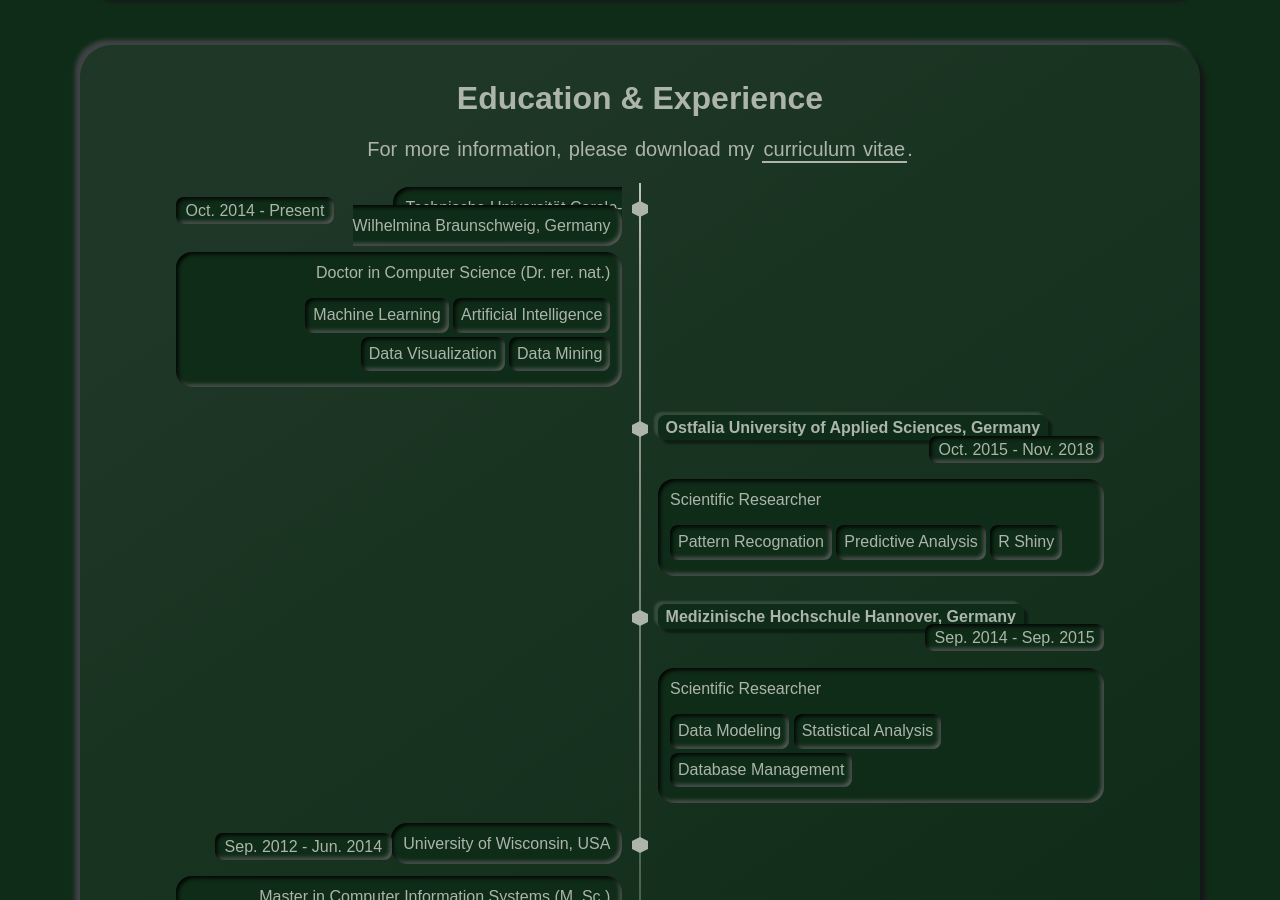
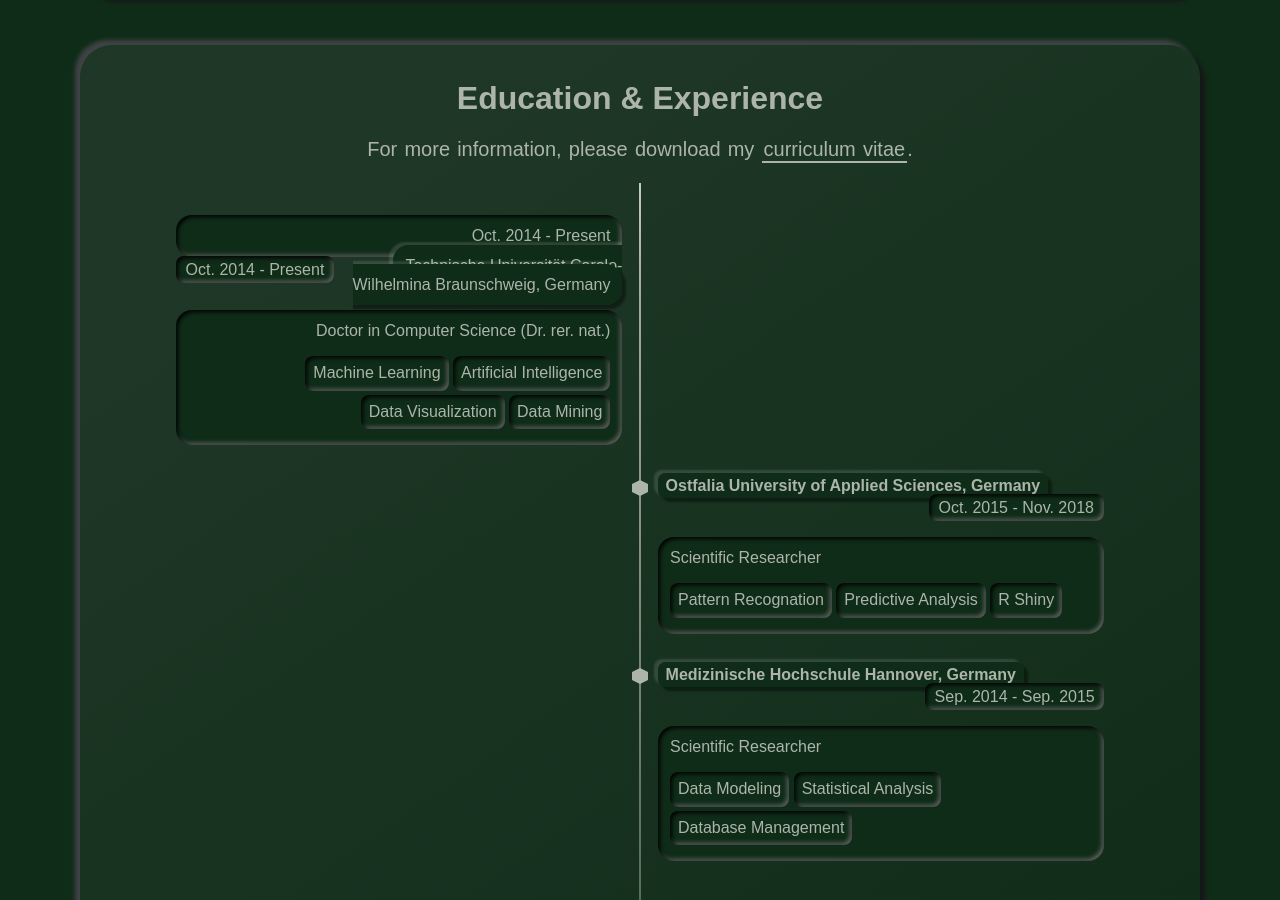
Before and after one commit to xkortum/xkortum.github.io, a Jekyll site: the page built from index.html, in a window 1280 px wide and 900 px high, scrolled down 2507 px. Built offline with Jekyll 4.4.1, drawn with Linux system fonts in a browser that asks for light colours; some web fonts are replaced; some of the changed text lies outside the part shown.

Commit message:
Update section-timeline.html

```diff
--- a/_includes/section-timeline.html
+++ b/_includes/section-timeline.html
@@ -12,12 +12,14 @@
       {% if event.timeline-side == 'left' %}
         <li>
           <div class="direction-l">
+            <div class="desc neumorphism-card" data-aos="zoom-in-right">
+              {{event.date}}
+            </div>
             <div class="flag-wrapper">
-              <span class="hexagon"></span>
               <span class="time-wrapper" data-aos="zoom-in-right">
                 <span class="time neumorphism-card">{{event.date}}</span>
               </span>
-              <span class="desc neumorphism-card" data-aos="zoom-in-right">
+              <span class="desc neumorphism-button" data-aos="zoom-in-right">
                 <a href="{{event.title-url}}" target="_blank" rel="noreferrer">
                   <span>{{event.title}}</span>
                 </a>
```
